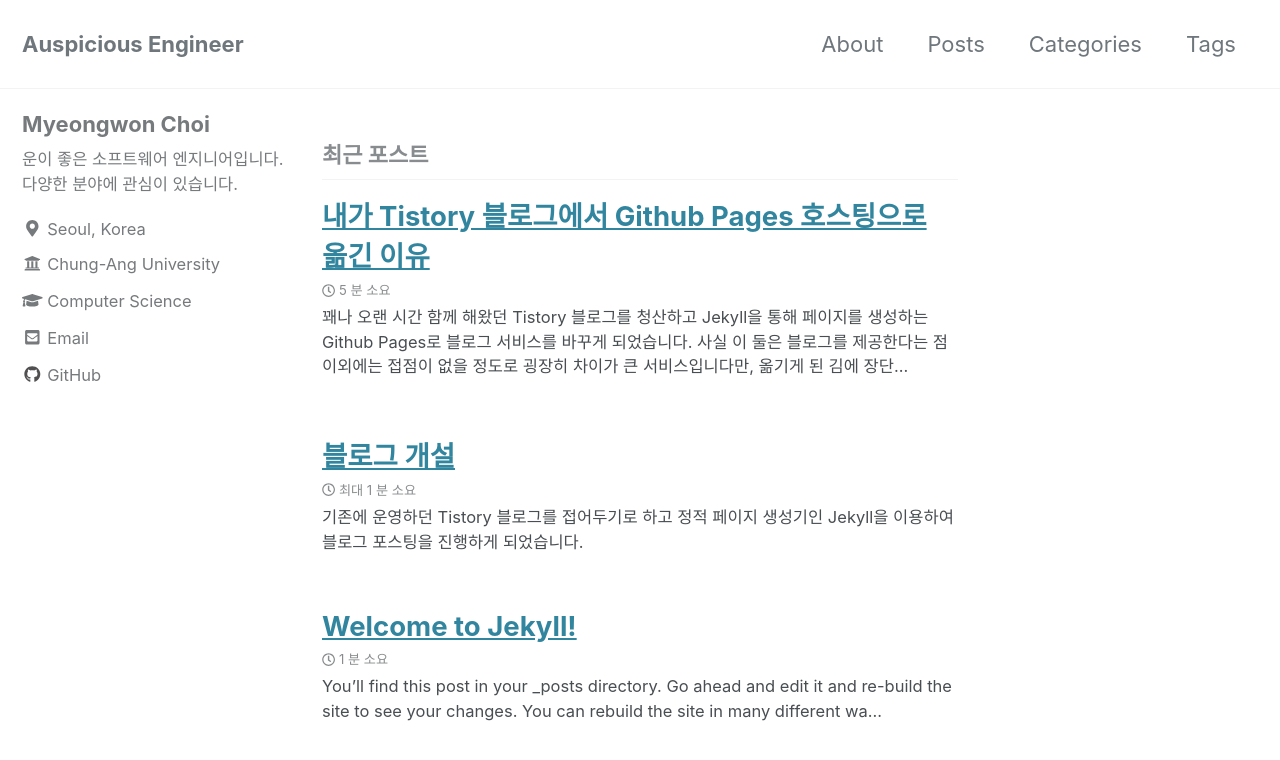
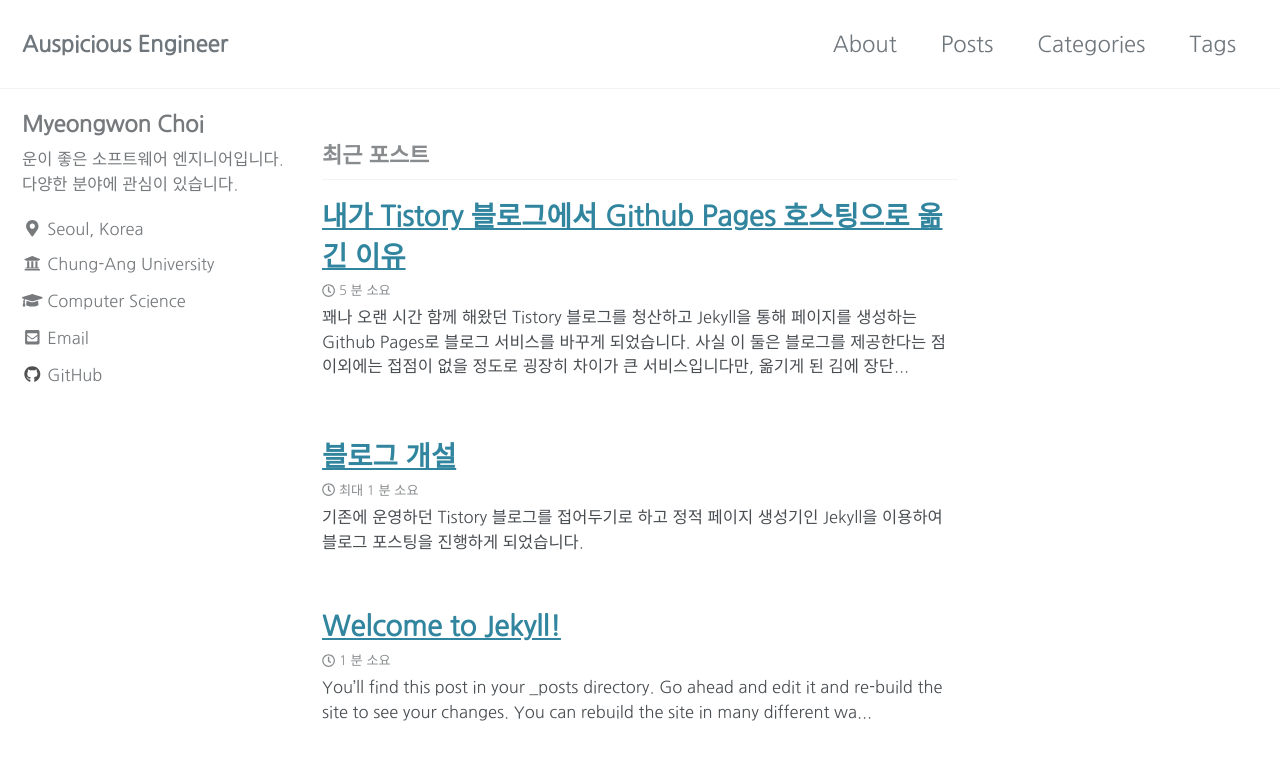
Before and after one commit to auspic7/auspic7.github.io.bak, a Jekyll site: the page built from index.html, in a window 1280 px wide and 900 px high. Shown: the top 760 px of the window. Built offline with Jekyll 4.4.1, drawn with Linux system fonts in a browser that asks for light colours; cached includes are drawn as plain includes; nearby versions of some CDN libraries; the list of posts is cut into pages by our own code.

Commit message:
post added

```diff
--- a/_sass/minimal-mistakes/_variables.scss
+++ b/_sass/minimal-mistakes/_variables.scss
@@ -12,10 +12,12 @@
 $paragraph-indent: false !default; // true, false (default)
 $indent-var: 1.3em !default;
 
+@import url('https://fonts.googleapis.com/css?family=Nanum+Gothic');
 /* system typefaces */
 $serif: Georgia, Times, serif !default;
-$sans-serif: -apple-system, BlinkMacSystemFont, "Roboto", "Segoe UI",
-  "Helvetica Neue", "Lucida Grande", Arial, sans-serif !default;
+// $sans-serif: -apple-system, BlinkMacSystemFont, "Roboto", "Segoe UI",
+//   "Helvetica Neue", "Lucida Grande", Arial, sans-serif !default;
+$sans-serif: 'Nanum Gothic', sans-serif !default;
 $monospace: Monaco, Consolas, "Lucida Console", monospace !default;
 
 /* sans serif typefaces */
```
